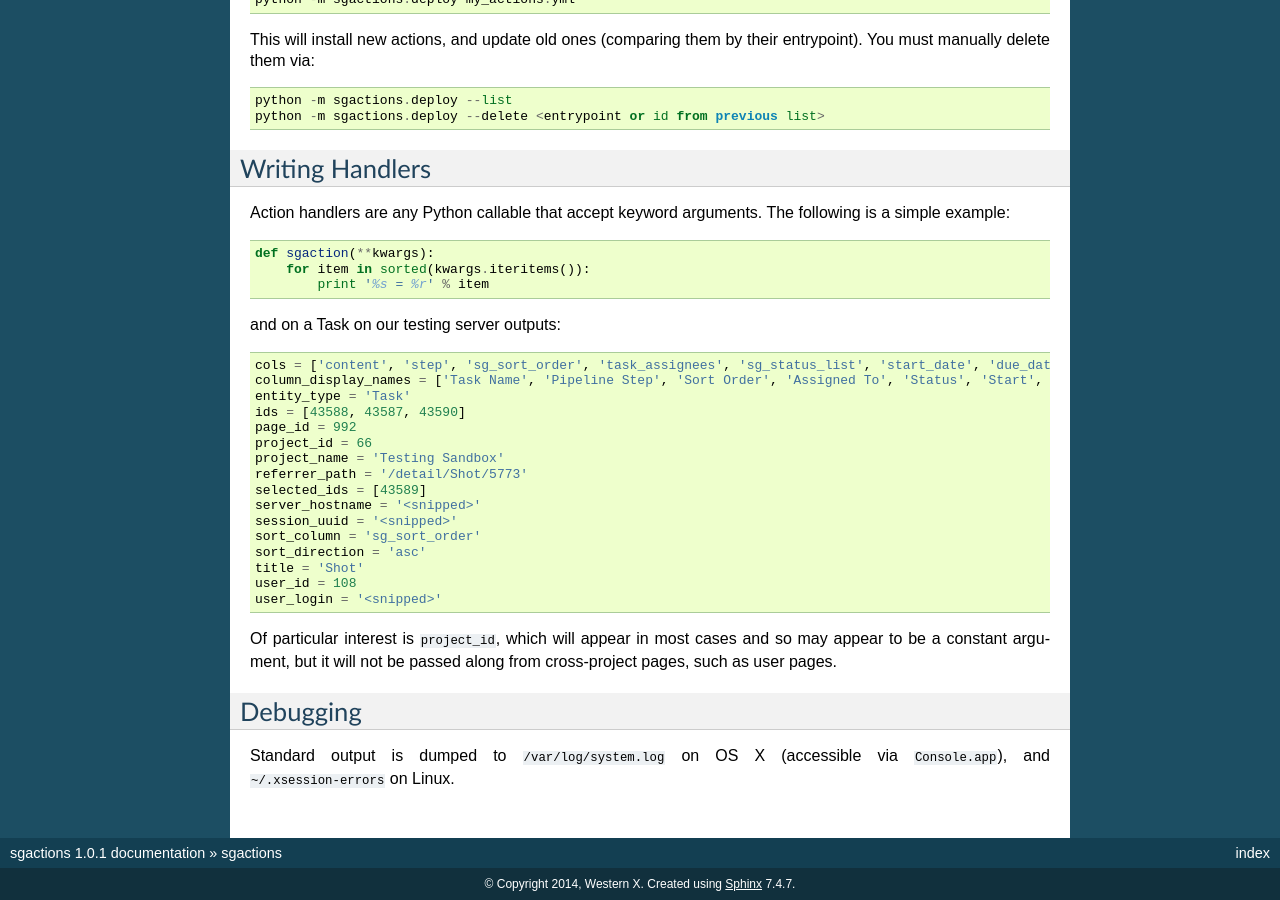
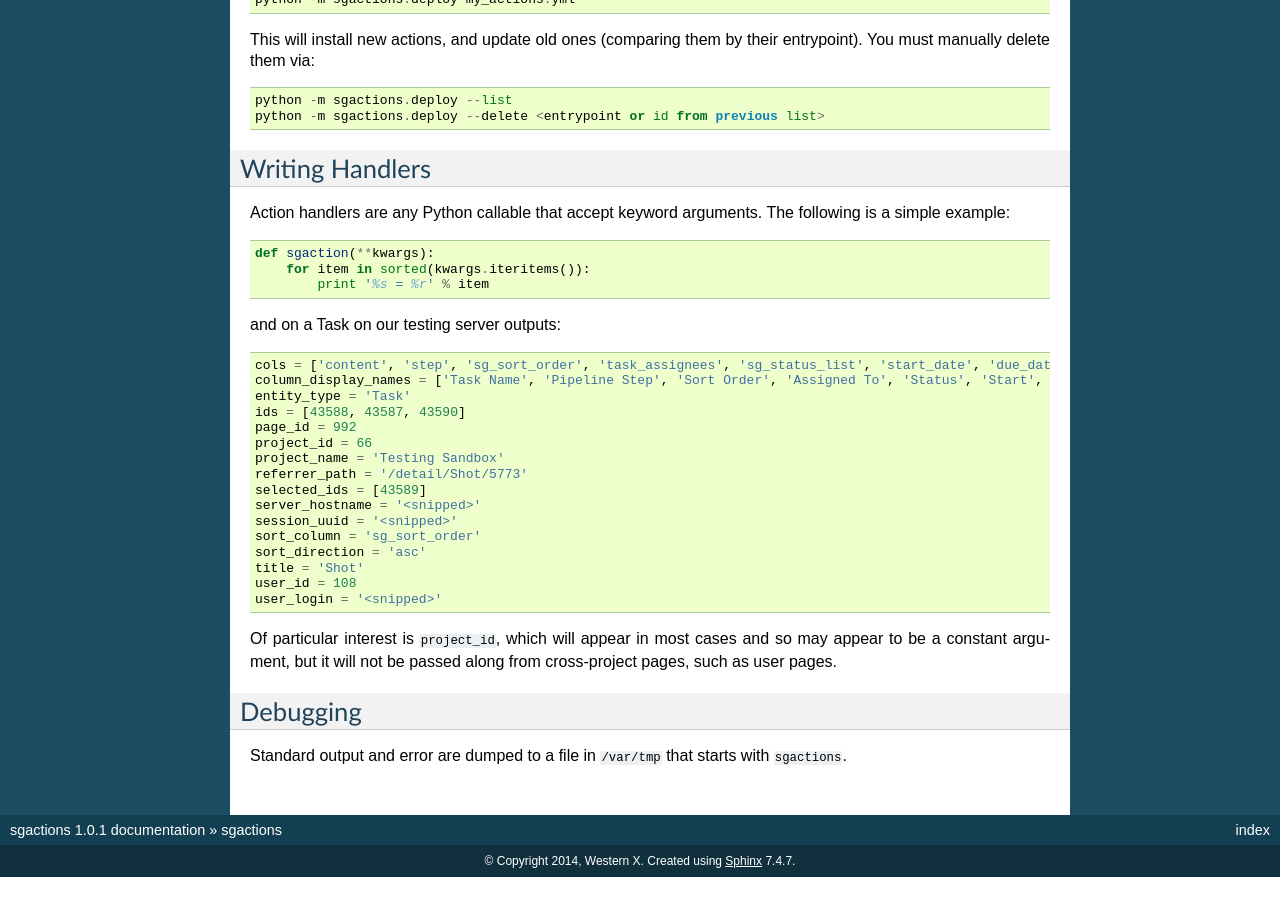
Before and after one commit to vfxetc/sgactions, a Sphinx documentation site: the page built from docs/index.rst, in a window 1280 px wide and 900 px high, scrolled down 2512 px. Built offline with Sphinx 7.4.7, drawn with Linux system fonts in a browser that asks for light colours; after the commit the page ends 3389 px from its top, so only the background shows below that.

Commit message:
Docs: describe new log location

```diff
--- a/docs/index.rst
+++ b/docs/index.rst
@@ -151,4 +151,4 @@ Of particular interest is ``project_id``, which will appear in most cases and so
 Debugging
 ---------
 
-Standard output is dumped to ``/var/log/system.log`` on OS X (accessible via ``Console.app``), and ``~/.xsession-errors`` on Linux.
+Standard output and error are dumped to a file in ``/var/tmp`` that starts with ``sgactions``.
```
